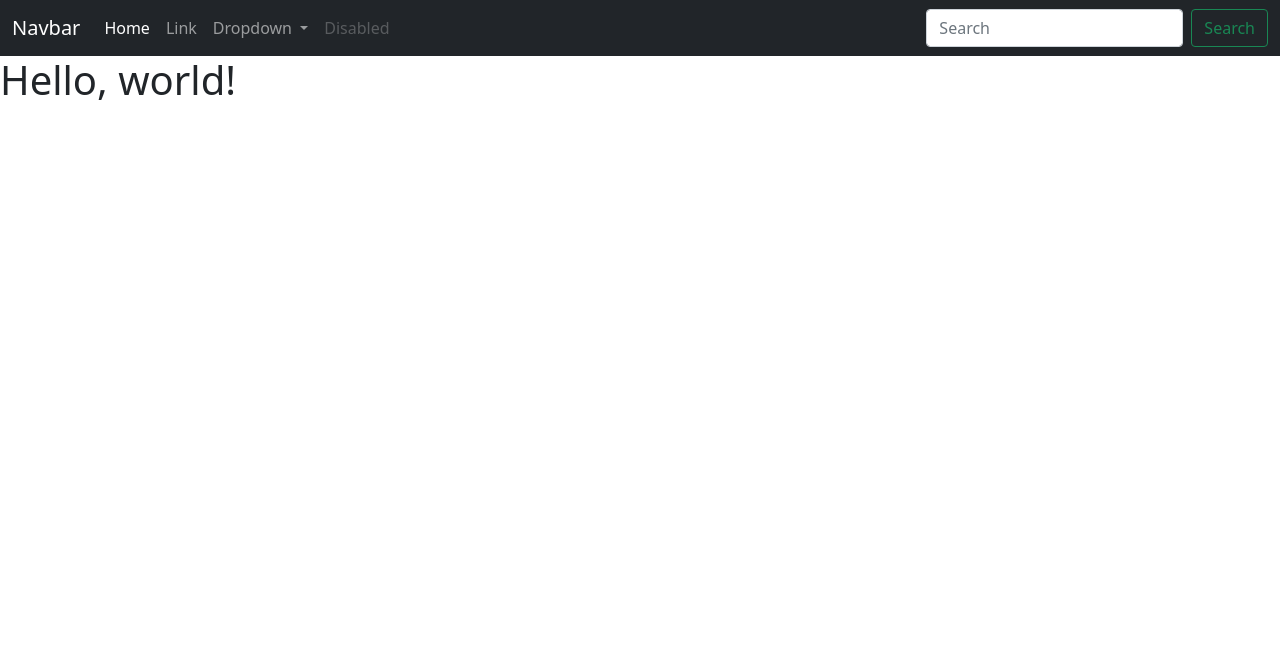
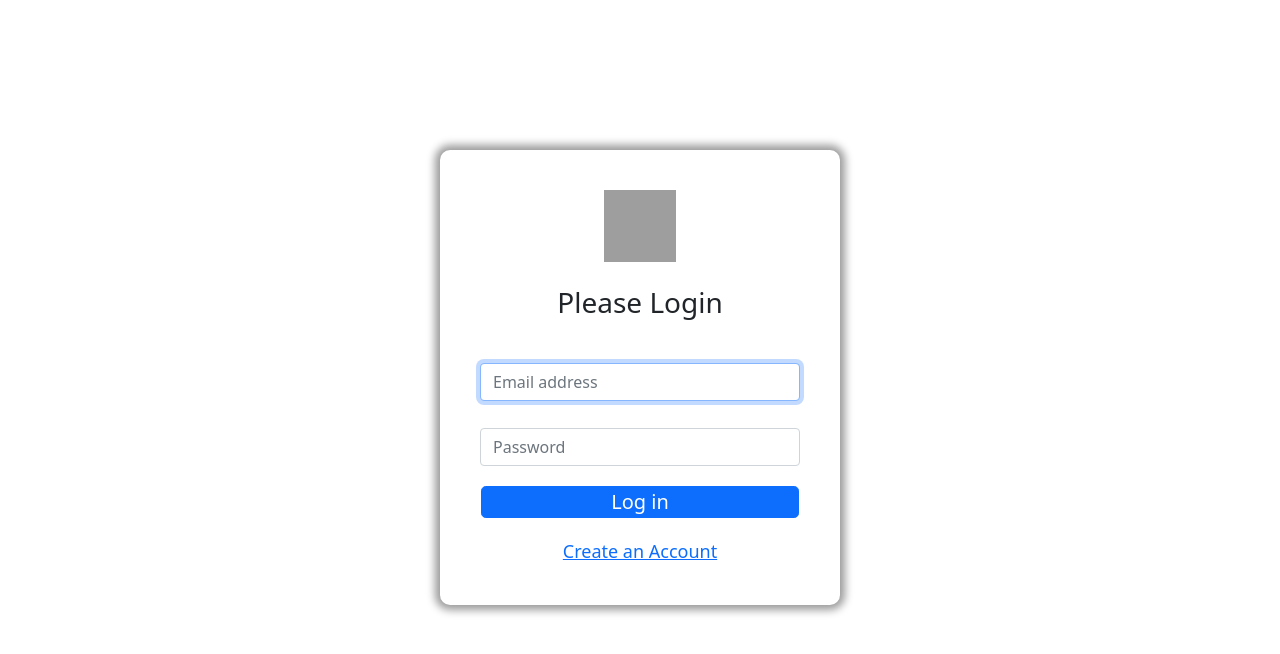
Before and after one commit to W-Boland/CC-A3, a Flask app: template templates/index.html in a window 1280 px wide. Shown: the top 654 px of the page. Run offline with Flask 2, Linux system fonts and the light colour scheme; the template is opened without the code that fills it, so the values that code supplies are empty; some libraries are stand-ins or nearby versions; grey boxes are pictures that could not be loaded.

Commit message:
Login
Completed Login with Dynamodb

```diff
--- a/application.py
+++ b/application.py
@@ -1,24 +1,112 @@
-from flask import Flask, request, render_template
+from flask import Flask, request, render_template, redirect, session
 from boto3.dynamodb.conditions import Key, Attr
-from flask_bootstrap import Bootstrap
 import boto3
 
 application = Flask(__name__)
-Bootstrap(application)
+application.secret_key = 'thisisthesecretkey'
 
-def user_subscriptions():
+def auth():
+    if session.get('login')== True:
+        return True
+    else:
+        return False
+
+# Create a new user and add to the current table for AWS
+def create_user(email, user_name, password):
     dynamodb = boto3.resource('dynamodb', region_name='ap-southeast-2')
-    table = dynamodb.Table('Subscription')
-    response = table.query(KeyConditionExpression=Key('email').eq("s36569030@student.rmit.edu.au"))
-    items = list(response['Items'])
-    return items
+    table = dynamodb.Table('Login')
+    response = table.put_item(
+        Item={
+            'email': email,
+            'user_name': user_name,
+            'password': password
+        }
+    )
+    return
+
+def query_users(email, password=None):
+
+    # Connect to the Dynamodb using Boto3
+    dynamodb = boto3.resource('dynamodb', region_name='ap-southeast-2')
+
+    # Check if a password has been passed in..
+    if not password:
+        table = dynamodb.Table('Login')
+        response = table.query(
+            KeyConditionExpression=Key('email').eq(email)
+        )
+    # Otherwise you just want to return all emails
+    else:
+        table = dynamodb.Table('Login')
+        response = table.query(
+            FilterExpression=Attr('password').eq(password),
+            KeyConditionExpression=Key('email').eq(email)
+        )
+    # Return results
+    return response['Items']
+
+# Defualt index
+@application.route('/')
+def index():
+    if auth():
+        return render_template('base.html')
+    else:
+        return redirect('/login')
 
 
-@application.route("/")
-def index():
-    subs = user_subscriptions()
-    return render_template('index.html', subs=subs)
 
+@application.route('/login',methods=['POST'])
+@application.route('/login')
+def login():
+    if request.method == 'POST':
+        email = request.form['email']
+        password = request.form['password']
+
+        # Check if the Email & Password is Valid
+        info = list(query_users(email, password))
+        if not info:
+            return render_template('login.html', login='false')
+        else:
+            email = info[0]['email']
+            userName = info[0]['user_name']
+            session['email'] = email
+            session['userName'] = userName
+            session['login'] = True
+            return redirect('/')
+    else:
+        return render_template('login.html')
+
+
+@application.route('/logout')
+def logout():
+    session.pop('login', None)
+    session.pop('email', None)
+    session.pop('userName', None)
+    return redirect('/')
+
+@application.route('/register',methods=['POST'])
+@application.route('/register')
+def register():
+    # check which route we want, with/without POST
+    if request.method == 'POST':
+        # Grab that data posted
+        email = request.form['email']
+        user_name = request.form['username']
+        password = request.form['password']
+        # Check if the email exists and if so render page with Email=false
+        info = list(query_users(email))
+        # If the list returned is empty then no user otherwise there is a user
+        # that contains the same email
+        if not info:
+            # add new user into db, redirct to login
+            create_user(email, user_name, password)
+            return redirect('/login')
+        else:
+            return render_template('register.html',email='true')
+
+    # if not post then just render normally
+    else:
+        return render_template('register.html')
 
 if __name__ == '__main__':
     application.run(debug=True)
--- /dev/null
+++ b/static/script.js
@@ -0,0 +1,26 @@
+/**
+ * Copyright 2018, Google LLC
+ * Licensed under the Apache License, Version 2.0 (the `License`);
+ * you may not use this file except in compliance with the License.
+ * You may obtain a copy of the License at
+ *
+ *    http://www.apache.org/licenses/LICENSE-2.0
+ *
+ * Unless required by applicable law or agreed to in writing, software
+ * distributed under the License is distributed on an `AS IS` BASIS,
+ * WITHOUT WARRANTIES OR CONDITIONS OF ANY KIND, either express or implied.
+ * See the License for the specific language governing permissions and
+ * limitations under the License.
+ */
+
+// [START gae_python38_log]
+// [START gae_python3_log]
+'use strict';
+
+window.addEventListener('load', function () {
+
+  console.log("Hello World!");
+
+});
+// [END gae_python3_log]
+// [END gae_python38_log]
--- /dev/null
+++ b/static/style.css
@@ -0,0 +1,27 @@
+.text-centre {
+  text-align: center!important;
+}
+
+.form-signin {
+  padding: 40px;
+  background-color: white;
+  margin: auto;
+  margin-top: 150px;
+  width: 400px;
+  font-size: 18px;
+  border-radius: 10px;
+  box-shadow: 0px 0px 8px 5px rgba(0, 0, 0, .4);
+  min-height: 100px;
+}
+
+.btn {
+  margin-top: 3%;
+  margin-bottom: 3%;
+  padding: 0%;
+  width: 100%;
+}
+
+.spacer {
+  margin-top: 1%;
+  padding-top: 2%;
+}
--- a/templates/base.html
+++ b/templates/base.html
@@ -7,15 +7,14 @@
 
     <!-- Bootstrap CSS -->
     <link href="https://cdn.jsdelivr.net/npm/bootstrap@5.0.1/dist/css/bootstrap.min.css" rel="stylesheet" integrity="sha384-+0n0xVW2eSR5OomGNYDnhzAbDsOXxcvSN1TPprVMTNDbiYZCxYbOOl7+AMvyTG2x" crossorigin="anonymous">
-
+    <script src="{{ url_for('static', filename='script.js') }}"></script>
+    <link type="text/css" rel="stylesheet" href="{{ url_for('static', filename='style.css') }}">
     <title>CC - Assignment 3</title>
-    <link rel="icon" type="image/png" href="https://static.vecteezy.com/system/resources/previews/000/442/659/large_2x/vector-cocktail-icon.jpg">
+    <link rel="icon" type="image/png" href="https://i.pinimg.com/originals/e0/f1/b4/e0f1b410f8712b4497fde51cfa844b4e.png">
   </head>
   <body>
     {% include 'navbar.html' %}
-    {% block content %}
-        <h1>Hello, world!</h1>
-    {% endblock %}
+    <h1> Hello {{ session['email']}}</h1>
     <!-- Optional JavaScript; choose one of the two! -->
 
     <!-- Option 1: Bootstrap Bundle with Popper -->
--- a/templates/index.html
+++ b/templates/index.html
@@ -1 +1,29 @@
-{% extends 'base.html' %}
+<!--LANDING PAGE - Uses Bootstrap framework for CSS-->
+<!--Credits to https://getbootstrap.com/ -->
+<!doctype html>
+<html lang="en">
+    <head>
+        <!-- Required meta tags -->
+        <meta charset="utf-8">
+        <meta name="viewport" content="width=device-width, initial-scale=1">
+
+        <!-- Bootstrap CSS -->
+        <link href="https://cdn.jsdelivr.net/npm/bootstrap@5.0.1/dist/css/bootstrap.min.css" rel="stylesheet" integrity="sha384-+0n0xVW2eSR5OomGNYDnhzAbDsOXxcvSN1TPprVMTNDbiYZCxYbOOl7+AMvyTG2x" crossorigin="anonymous">
+        <script src="{{ url_for('static', filename='script.js') }}"></script>
+        <link type="text/css" rel="stylesheet" href="{{ url_for('static', filename='style.css') }}">
+        <title>CC - Assignment 3</title>
+        <link rel="icon" type="image/png" href="https://i.pinimg.com/originals/e0/f1/b4/e0f1b410f8712b4497fde51cfa844b4e.png">
+      </head>
+      <body>
+        <!-- Optional JavaScript; choose one of the two! -->
+        {% include 'login.html' %}
+        <!-- Option 1: Bootstrap Bundle with Popper -->
+        <script src="https://cdn.jsdelivr.net/npm/bootstrap@5.0.1/dist/js/bootstrap.bundle.min.js" integrity="sha384-gtEjrD/SeCtmISkJkNUaaKMoLD0//ElJ19smozuHV6z3Iehds+3Ulb9Bn9Plx0x4" crossorigin="anonymous"></script>
+
+        <!-- Option 2: Separate Popper and Bootstrap JS -->
+        <!--
+        <script src="https://cdn.jsdelivr.net/npm/@popperjs/core@2.9.2/dist/umd/popper.min.js" integrity="sha384-IQsoLXl5PILFhosVNubq5LC7Qb9DXgDA9i+tQ8Zj3iwWAwPtgFTxbJ8NT4GN1R8p" crossorigin="anonymous"></script>
+        <script src="https://cdn.jsdelivr.net/npm/bootstrap@5.0.1/dist/js/bootstrap.min.js" integrity="sha384-Atwg2Pkwv9vp0ygtn1JAojH0nYbwNJLPhwyoVbhoPwBhjQPR5VtM2+xf0Uwh9KtT" crossorigin="anonymous"></script>
+        -->
+      </body>
+</html>
--- /dev/null
+++ b/templates/login.html
@@ -0,0 +1,41 @@
+<!--Login PAGE - Uses Bootstrap framework for CSS-->
+<!--Credits to https://getbootstrap.com/ -->
+<!doctype html>
+<html lang="en">
+    <head>
+        <!-- Required meta tags -->
+        <meta charset="utf-8">
+        <meta name="viewport" content="width=device-width, initial-scale=1">
+
+        <!-- Bootstrap CSS -->
+        <link href="https://cdn.jsdelivr.net/npm/bootstrap@5.0.1/dist/css/bootstrap.min.css" rel="stylesheet" integrity="sha384-+0n0xVW2eSR5OomGNYDnhzAbDsOXxcvSN1TPprVMTNDbiYZCxYbOOl7+AMvyTG2x" crossorigin="anonymous">
+        <script src="{{ url_for('static', filename='script.js') }}"></script>
+        <link type="text/css" rel="stylesheet" href="{{ url_for('static', filename='style.css') }}">
+        <title>CC - Assignment 3</title>
+        <link rel="icon" type="image/png" href="https://i.pinimg.com/originals/e0/f1/b4/e0f1b410f8712b4497fde51cfa844b4e.png">
+    </head>
+    <body>
+        <div class="text-centre">
+            <form class="form-signin", method="POST">
+                <img class="mb-4" src="https://i.pinimg.com/originals/e0/f1/b4/e0f1b410f8712b4497fde51cfa844b4e.png" alt="" width="72" height="72">
+                <h1 class="h3 mb-3 font-weight-normal">Please Login</h1>
+                <label for="email" class="sr-only"></label>
+                <input type="email" name="email" id="email" class="form-control" placeholder="Email address" required autofocus>
+                <label for="password" class="sr-only"></label>
+                <input type="password" name="password" id="password" class="form-control" placeholder="Password" required>
+                {% if login %}
+                <div class="spacer"></div>
+                <div class="alert alert-danger" role="alert">
+                    Email or Password is incorrect, Please try again
+                </div>
+                {% else %}
+                {% endif %}
+                <div class="btn">
+                    <input class="btn btn-primary btn-lg" type="submit" value="Log in">
+                </div> <br>
+                <a href="/register" class="link-primary">Create an Account</a>
+            </form>
+        </div>
+        <script src="https://cdn.jsdelivr.net/npm/bootstrap@5.0.1/dist/js/bootstrap.bundle.min.js" integrity="sha384-gtEjrD/SeCtmISkJkNUaaKMoLD0//ElJ19smozuHV6z3Iehds+3Ulb9Bn9Plx0x4" crossorigin="anonymous"></script>
+    </body>
+</html>
--- a/templates/navbar.html
+++ b/templates/navbar.html
@@ -7,10 +7,10 @@
     <div class="collapse navbar-collapse" id="navbarSupportedContent">
       <ul class="navbar-nav me-auto mb-2 mb-lg-0">
         <li class="nav-item">
-            <a class="nav-link active" aria-current="page" href="#">Home</a>
+          <a class="nav-link active" aria-current="page" href="/home">Home</a>
         </li>
         <li class="nav-item">
-            <a class="nav-link" href="#">Link</a>
+          <a class="nav-link" href="/home">Link</a>
         </li>
         <li class="nav-item dropdown">
           <a class="nav-link dropdown-toggle" href="#" id="navbarDropdown" role="button" data-bs-toggle="dropdown" aria-expanded="false">
@@ -23,13 +23,9 @@
             <li><a class="dropdown-item" href="#">Something else here</a></li>
           </ul>
         </li>
-          <li class="nav-item">
-            <a class="nav-link disabled" href="#" tabindex="-1" aria-disabled="true">Disabled</a>
-          </li>
       </ul>
       <form class="d-flex">
-          <input class="form-control me-2" type="search" placeholder="Search" aria-label="Search">
-          <button class="btn btn-outline-success" type="submit">Search</button>
+        <a href="logout" class="btn btn-outline-success" type="submit" name="logout">Log Out</a>
       </form>
     </div>
   </div>
```
Also changed, not shown: requirements.txt (+9 -0 lines). Lines whose indentation alone changed are shown as unchanged.
